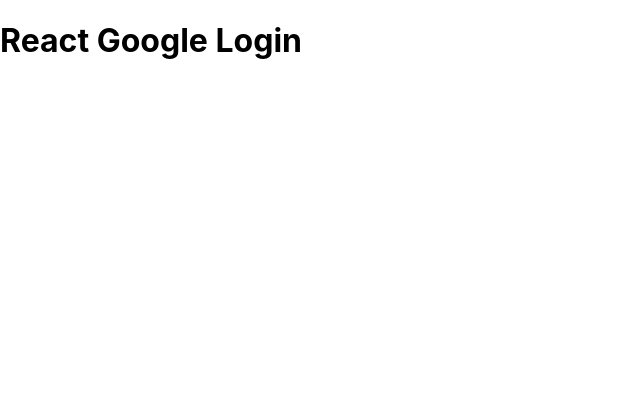
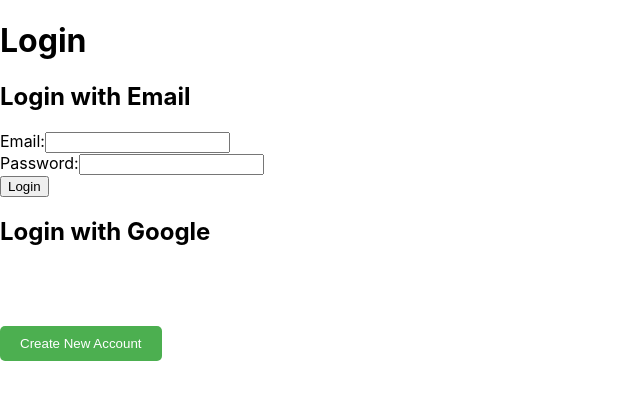
Before and after one commit to rajeshsawant98/sahana-frontend, a React (Create React App) app: page / in a window 1280 px wide. Shown: the top 400 px of the page, without its empty margins (0-640 px from the left). Built offline with nearby package versions, Linux system fonts and the light colour scheme.

Commit message:
Combined google login and email authentication in same component

```diff
--- a/src/App.js
+++ b/src/App.js
@@ -2,8 +2,7 @@
 import { BrowserRouter as Router, Route, Routes } from 'react-router-dom';
 import { GoogleOAuthProvider } from '@react-oauth/google';
 import HomePage from './pages/HomePage';  // Import HomePage component
-import GoogleLoginComponent from './components/GoogleLoginComponent';  // Import your GoogleLogin component
-import LoginComponent from './components/LoginComponent';  // Import your Login component
+import LoginPage from './components/LoginComponent';  // Import the combined LoginPage component
 import SignUpComponent from './components/SignUpComponent';  // Import your SignUp component
 
 const App = () => {
@@ -11,8 +10,7 @@
     <GoogleOAuthProvider clientId="505025857168-olhtcsvr2pmpu84k0gb25rkh61qksbm8.apps.googleusercontent.com">
       <Router>
         <Routes>
-          <Route path="/" element={<GoogleLoginComponent />} />  {/* Route for the Google login page */}
-          <Route path="/login" element={<LoginComponent />} />  {/* Route for the normal login page */}
+          <Route path="/" element={<LoginPage />} />  {/* Route for the login page */}
           <Route path="/signup" element={<SignUpComponent />} />  {/* Route for the sign-up page */}
           <Route path="/home" element={<HomePage />} />  {/* Route for the home page */}
         </Routes>
--- a/src/components/GoogleLoginComponent.js
+++ /dev/null
@@ -1,36 +0,0 @@
-import React from 'react';
-import { GoogleLogin } from '@react-oauth/google';
-import axios from 'axios';
-import { useNavigate } from 'react-router-dom';
-
-const GoogleLoginComponent = () => {
-  const navigate = useNavigate();
-
-  const handleLoginSuccess = async (response) => {
-    const token = response.credential;
-
-    try {
-      const backendResponse = await axios.post('http://localhost:8000/api/auth/google', { token });
-      console.log('Backend response:', backendResponse.data);
-      navigate('/home');  // Redirect to home after successful login
-    } catch (error) {
-      console.error('Login Failed!', error);
-    }
-  };
-
-  const handleLoginFailure = (error) => {
-    console.error('Login Failed!', error);
-  };
-
-  return (
-    <div>
-      <h1>React Google Login</h1>
-      <GoogleLogin
-        onSuccess={handleLoginSuccess}
-        onError={handleLoginFailure}
-      />
-    </div>
-  );
-};
-
-export default GoogleLoginComponent;
--- a/src/components/LoginComponent.js
+++ b/src/components/LoginComponent.js
@@ -1,34 +1,68 @@
 import React, { useState } from 'react';
+import { GoogleLogin } from '@react-oauth/google';
 import axios from 'axios';
 import { useNavigate } from 'react-router-dom';
 
-const LoginComponent = () => {
+const LoginPage = () => {
   const navigate = useNavigate();
   const [email, setEmail] = useState('');
   const [password, setPassword] = useState('');
+  const [loginError, setLoginError] = useState('');
 
+  // Handle email/password login
   const handleLogin = async (e) => {
     e.preventDefault();
 
     try {
       const response = await axios.post('http://localhost:8000/api/auth/login', {
-        email,  // Use email instead of username
-        password
+        email,
+        password,
       });
 
       console.log('Login successful:', response.data);
-      navigate('/home');  // Redirect to home after successful login
+      navigate('/home'); // Redirect to home after successful login
     } catch (error) {
       console.error('Login failed!', error.response ? error.response.data : error);
+      setLoginError('Login failed. Please check your email and password.');
     }
+  };
+
+  // Handle Google Login success
+  const handleGoogleLoginSuccess = async (response) => {
+    const token = response.credential;
+
+    try {
+      const backendResponse = await axios.post('http://localhost:8000/api/auth/google', { token });
+      console.log('Google login successful:', backendResponse.data);
+      navigate('/home'); // Redirect to home after successful login
+    } catch (error) {
+      console.error('Google Login Failed!', error);
+      setLoginError('Google login failed. Please try again.');
+    }
+  };
+
+  // Handle Google Login failure
+  const handleGoogleLoginFailure = (error) => {
+    console.error('Google Login Failed!', error);
+    setLoginError('Google login failed. Please try again.');
+  };
+
+  // Redirect to sign-up page
+  const handleCreateAccount = () => {
+    navigate('/signup');
   };
 
   return (
     <div>
       <h1>Login</h1>
+      {loginError && <p style={{ color: 'red' }}>{loginError}</p>}
+
+      {/* Email/Password Login */}
+      <div style={{ marginBottom: '30px' }}>
+        <h2>Login with Email</h2>
         <form onSubmit={handleLogin}>
           <div>
-          <label htmlFor="email">Email:</label>  {/* Changed from username to email */}
+            <label htmlFor="email">Email:</label>
             <input
               type="email"
               id="email"
@@ -51,8 +85,35 @@
           </div>
           <button type="submit">Login</button>
         </form>
+
+        {/* Google SSO Login */}
+      <div>
+        <h2>Login with Google</h2>
+        <GoogleLogin
+          onSuccess={handleGoogleLoginSuccess}
+          onError={handleGoogleLoginFailure}
+        />
+      </div>
+
+        <button
+          style={{
+            marginTop: '20px',
+            padding: '10px 20px',
+            backgroundColor: '#4CAF50',
+            color: 'white',
+            border: 'none',
+            cursor: 'pointer',
+            borderRadius: '5px',
+          }}
+          onClick={handleCreateAccount}
+        >
+          Create New Account
+        </button>
+      </div>
+
+
     </div>
   );
 };
 
-export default LoginComponent;
+export default LoginPage;
```
Lines whose indentation alone changed are shown as unchanged.
